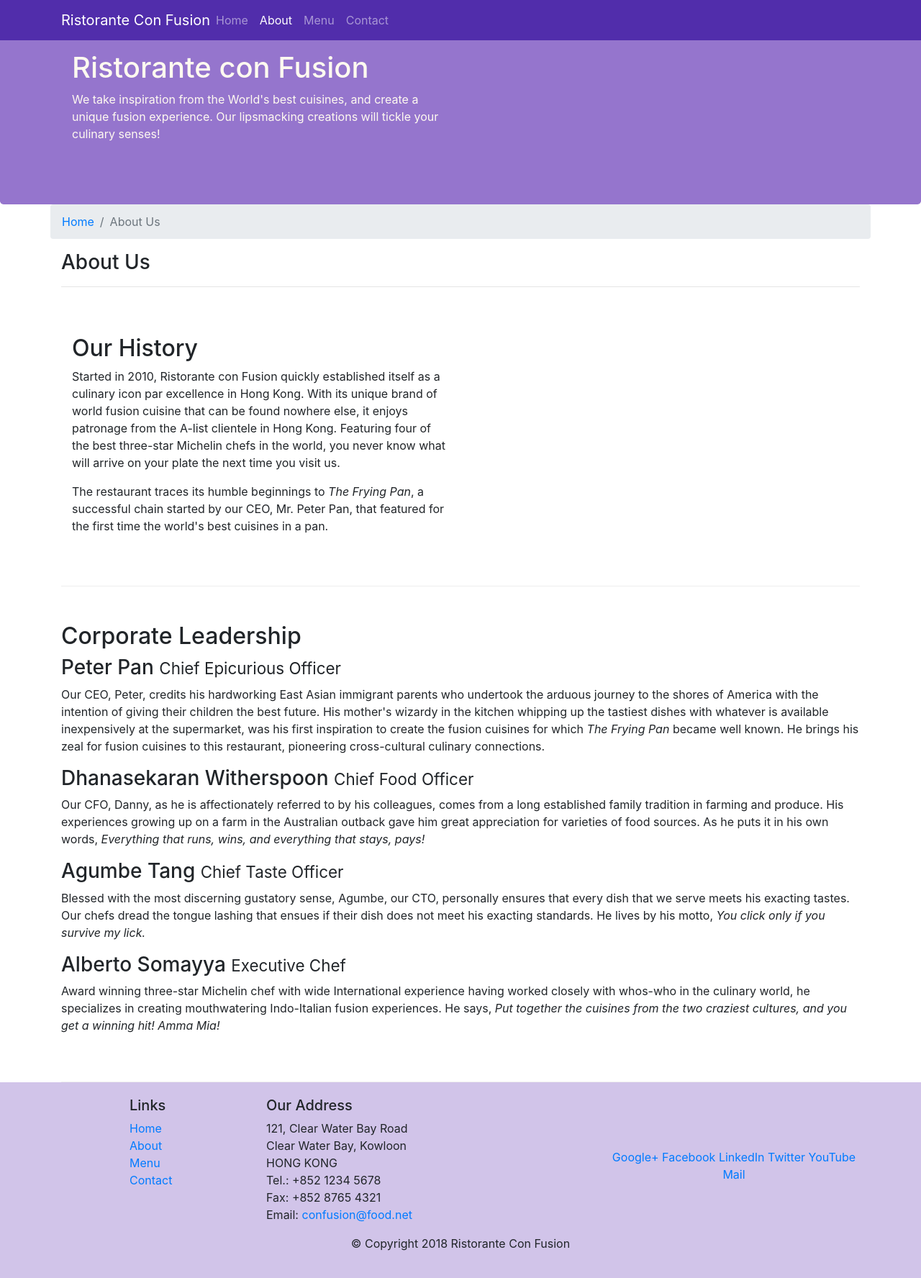
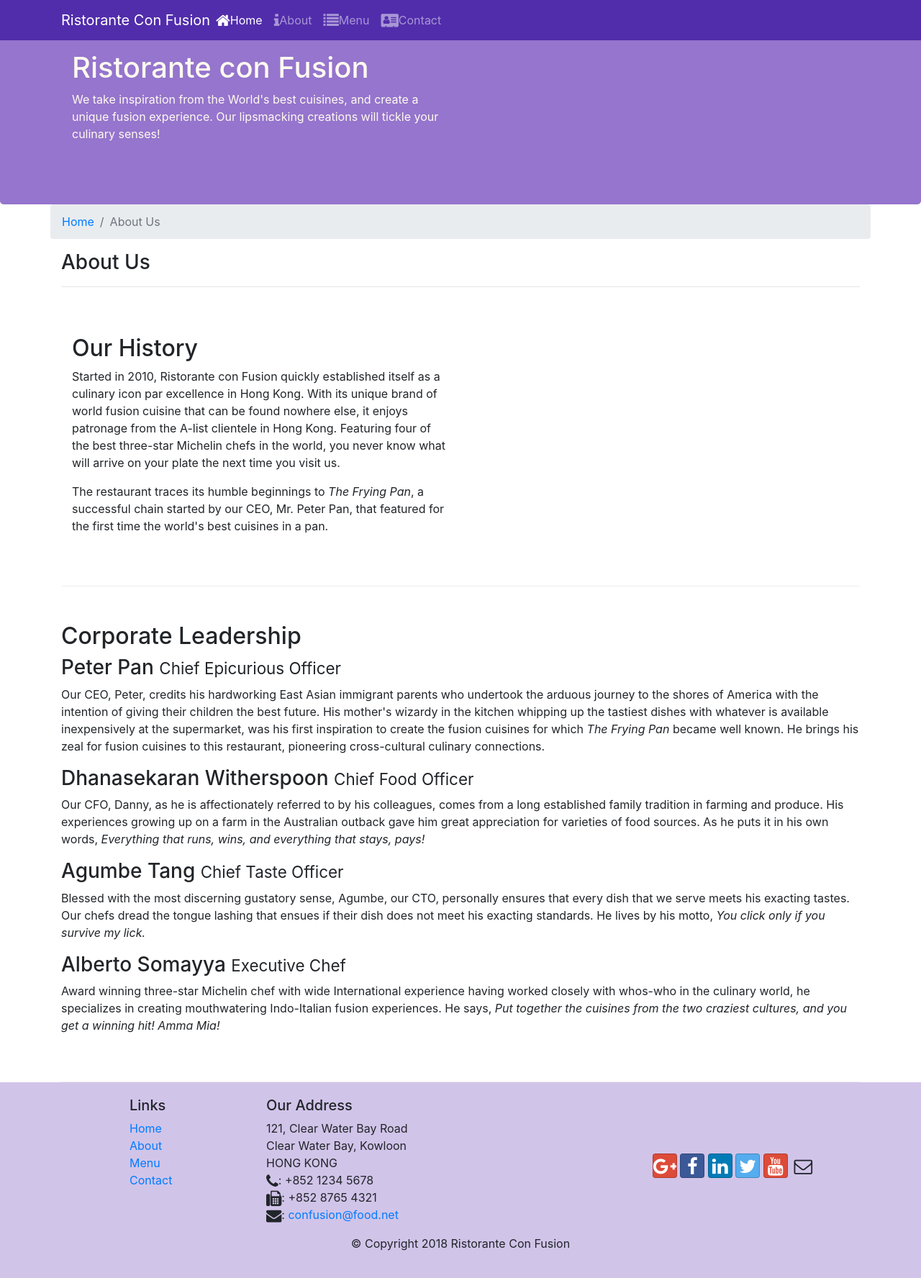
Before and after one commit to Visu-IT/Bootstrap-4-Coursera-Course, a website: page aboutus.html in a window 1280 px wide. Shown: the whole page at 72% size. Drawn offline with nearby package versions, Linux system fonts and the light colour scheme.

Commit message:
Icon Fonts

```diff
--- a/aboutus.html
+++ b/aboutus.html
@@ -9,6 +9,8 @@
 
     <!-- Bootstrap CSS -->
     <link rel="stylesheet" href="node_modules/bootstrap/dist/css/bootstrap.min.css">
+    <link rel="stylesheet" href="node_modules/font-awesome/css/font-awesome.min.css">
+    <link rel="stylesheet" href="node_modules/bootstrap-social/bootstrap-social.css">
     <link rel="stylesheet" href="css/styles.css">
     <title>Ristorante Con Fusion: About Us</title>
 
@@ -20,13 +22,13 @@
             <button class="navbar-toggler" type="button" data-toggle="collapse" data-target="#Navbar">
                 <span class="navbar-toggler-icon"></span>
             </button>
-            <a class="navbar-brand mr-auto" href="./aboutus.html">Ristorante Con Fusion</a>
+            <a class="navbar-brand mr-auto" href="#">Ristorante Con Fusion</a>
             <div class="collapse navbar-collapse" id="Navbar">
                 <ul class="navbar-nav mr-auto">
-                    <li class="nav-item"><a class="nav-link" href="./index.html">Home</a></li>
-                    <li class="nav-item active"><a class="nav-link" href="./aboutus.html">About</a></li>
-                    <li class="nav-item"><a class="nav-link" href="#">Menu</a></li>
-                    <li class="nav-item"><a class="nav-link" href="#">Contact</a></li>
+                    <li class="nav-item active"><a class="nav-link" href="./index.html"><span class="fa fa-home fa-lg"></span>Home</a></li>
+                    <li class="nav-item"><a class="nav-link" href="#"><span class="fa fa-info fa-lg"></span>About</a></li>
+                    <li class="nav-item"><a class="nav-link" href="#"><span class="fa fa-list fa-lg"></span>Menu</a></li>
+                    <li class="nav-item"><a class="nav-link" href="#"><span class="fa fa-address-card fa-lg"></span>Contact</a></li>
                 </ul>
             </div>
         </div>
@@ -90,8 +92,8 @@
                     <h5>Links</h5>
                     <ul class="list-unstyled">
                         <li><a href="./index.html">Home</a></li>
-                        <li><a href="./aboutus.html">About</a></li>
-                        <li><a href="">Menu</a></li>
+                        <li><a href="#">About</a></li>
+                        <li><a href="#">Menu</a></li>
                         <li><a href="#">Contact</a></li>
                     </ul>
                 </div>
@@ -101,19 +103,19 @@
 		              121, Clear Water Bay Road<br>
 		              Clear Water Bay, Kowloon<br>
 		              HONG KONG<br>
-		              Tel.: +852 1234 5678<br>
-		              Fax: +852 8765 4321<br>
-		              Email: <a href="mailto:confusion@food.net">confusion@food.net</a>
+		              <i class="fa fa-phone fa-lg"></i>: +852 1234 5678<br>
+                      <i class="fa fa-fax fa-lg"></i>: +852 8765 4321<br>
+                      <i class="fa fa-envelope fa-lg"></i>: <a href="mailto:confusion@food.net">confusion@food.net</a>
 		           </address>
                 </div>
                 <div class="col-12 col-sm-4 align-self-center">
                     <div class="text-center">
-                        <a href="http://google.com/+">Google+</a>
-                        <a href="http://www.facebook.com/profile.php?id=">Facebook</a>
-                        <a href="http://www.linkedin.com/in/">LinkedIn</a>
-                        <a href="http://twitter.com/">Twitter</a>
-                        <a href="http://youtube.com/">YouTube</a>
-                        <a href="mailto:">Mail</a>
+                        <a class="btn btn-social-icon btn-google" href="http://google.com/+"><i class="fa fa-google-plus fa-lg"></i></a>
+                        <a class="btn btn-social-icon btn-facebook" href="http://www.facebook.com/profile.php?id="><i class="fa fa-facebook fa-lg"></i></a>
+                        <a class="btn btn-social-icon btn-linkedin" href="http://www.linkedin.com/in/"><i class="fa fa-linkedin fa-lg"></i></a>
+                        <a class="btn btn-social-icon btn-twitter" href="http://twitter.com/"><i class="fa fa-twitter fa-lg"></i></a>
+                        <a class="btn btn-social-icon btn-google" href="http://youtube.com/"><i class="fa fa-youtube fa-lg"></i></a>
+                        <a class="btn btn-social-icon" href="mailto:"><i class="fa fa-envelope-o fa-lg"></i></a>
                     </div>
                 </div>
            </div>
--- a/package.json
+++ b/package.json
@@ -15,6 +15,8 @@
   },
   "dependencies": {
     "bootstrap": "^4.5.2",
+    "bootstrap-social": "^5.1.1",
+    "font-awesome": "^4.7.0",
     "jquery": "^3.5.1",
     "popper.js": "^1.16.1"
   }
```
Also changed, not shown: index.html (+17 -15 lines), 1 other file.
